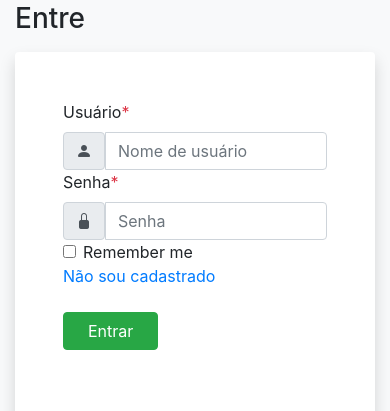
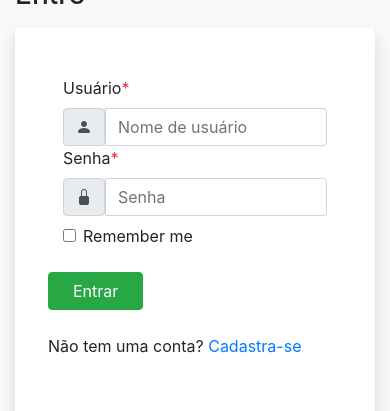
Before and after one commit to Sheila-Inacio/Projeto-IPTU-Pet-Friendly, a Django app: page / in a window 390 px wide. Shown: the top 411 px of the page. Run offline with Django 4.2, Linux system fonts and the light colour scheme; some libraries are stand-ins or nearby versions.

Commit message:
ajustes cadastros

```diff
--- a/app/templates/cadastrarContribuinte.html
+++ b/app/templates/cadastrarContribuinte.html
@@ -30,6 +30,4 @@
     </form>
   </div>
 
-  {% load static %}
-  <script src="{% static 'javascript.js' %}"></script>
 {% endblock %}
--- a/app/templates/cadastrarPets.html
+++ b/app/templates/cadastrarPets.html
@@ -24,6 +24,4 @@
     </form>
   </div>
 
-  {% load static %}
-  <script src="{% static 'javascript.js' %}"></script>
 {% endblock %}
--- a/app/templates/contribuintes.html
+++ b/app/templates/contribuintes.html
@@ -11,13 +11,13 @@
     <a href="/cadastrarContribuinte/" class="btn btn-success">Novo cadastro</a>
   </div>
 
-  <div class="col-8 m-auto pt-3 pb-2 text-center">
+  <div class="col-10 m-auto pt-3 pb-2 text-center">
     <form method="get">
       <input type="text" id="search" name="search" class="form-control" placeholder="Buscar ..." />
     </form>
   </div>
 
-  <div class="col-8 m-auto pt-4 pb-2 text-center">
+  <div class="col-10 m-auto pt-4 pb-2 text-center">
     <table class="table">
       <thead class="thead-dark">
         <tr>
--- a/app/templates/main.html
+++ b/app/templates/main.html
@@ -19,6 +19,6 @@
     {% block content %}
     {% endblock %}
 
-    <script src="{% static 'js/javascript.js'%}"></script>
+    <script src="{% static 'javascript.js'%}"></script>
   </body>
 </html>
--- a/app/templates/painel.html
+++ b/app/templates/painel.html
@@ -35,25 +35,25 @@
                         <input type="password" class="form-control" name="password" id="password" placeholder="Senha" />
                       </div>
                     </div>
-                    <div class="col-sm-6">
+                    <div class="col-sm-6 mt-2">
                       <div class="form-check">
                         <input class="form-check-input" type="checkbox" id="inlineFormCheck" />
                         <label class="form-check-label" for="inlineFormCheck">Remember me</label>
                       </div>
                     </div>
 
-                    <div class="col-sm-6">
-                      <a href="/create/" class="float-end text-primary">Não sou cadastrado</a>
+                    <div class="d-inline-flex gap-1">
+                      <button type="submit" class="btn btn-success px-4 float-center mt-4">Entrar</button>
                     </div>
+                    <p class="text-end text-gray-700 text-sm mt-4">
+                      Não tem uma conta? <a href="/create/" class="text-blue-500">Cadastra-se</a>
+                    </p>
 
-                    <div class="col-12">
-                      <button type="submit" class="btn btn-success px-4 float-end mt-4">Entrar</button>
-                    </div>
                   </form>
                 </div>
               </div>
               <div class="col-md-5 ps-0 align-img-center">
-                <img class="img-dog mt-3"  src="https://i.pinimg.com/564x/83/b5/d6/83b5d65ba9071f89ced227a50e7ebe99.jpg" />
+                <img class="img-dog mt-3"  src="https://i.pinimg.com/564x/f6/fc/2d/f6fc2dec181e6b4c183952d15b1620ec.jpg" />
                 <i class="#"></i>
                 <h2 class="text-center fs-8">Bem vindo</h2>
                 <h2 class="text-center mb-3 fs-10">IPTU Pet Friendly</h2>
@@ -61,8 +61,8 @@
             </div>
           </div>
         </div>
-        <p class="text-end text-secondary mt-3">Projeto DB1 START - Sheila Inácio</p>
-      </div>
+          <p class="text-center text-secondary mt-3">Projeto DB1 START - Sheila Inácio</p>
+        </div>
     </div>
   </div>
 {% endblock %}
--- a/app/templates/pets.html
+++ b/app/templates/pets.html
@@ -11,13 +11,13 @@
     <a href="/cadastrarPets/" class="btn btn-success">Novo cadastro</a>
   </div>
 
-  <div class="col-8 m-auto pt-3 pb-2 text-center">
+  <div class="col-10 m-auto pt-3 pb-2 text-center">
     <form method="get">
       <input type="text" id="search" name="search" class="form-control" placeholder="Buscar ..." />
     </form>
   </div>
 
-  <div class="col-8 m-auto pt-4 pb-2 text-center">
+  <div class="col-10 m-auto pt-4 pb-2 text-center">
     <table class="table">
       <thead class="thead-dark">
         <tr>
--- a/app/views.py
+++ b/app/views.py
@@ -66,7 +66,7 @@
     data = {}
     search = request.GET.get('search')
     if search:
-        data['db'] = Contribuinte.objects.filter(modelo__icontains=search)
+        data['db'] = Contribuinte.objects.filter(nome_completo__icontains=search)
     else:
         data['db'] = Contribuinte.objects.all()
     return render(request, 'contribuintes.html', data)
@@ -121,7 +121,7 @@
     data = {}
     search = request.GET.get('search')
     if search:
-        data['db'] = Pets.objects.filter(modelo__icontains=search)
+        data['db'] = Pets.objects.filter(nome__icontains=search)
     else:
         data['db'] = Pets.objects.all()
     return render(request, 'pets.html', data)
```
Also changed, not shown: app/models.py (+12 -9 lines), app/migrations/0008_alter_pets_contribuinte.py (added), app/migrations/0009_alter_contribuinte_complemento_and_more.py (added).
